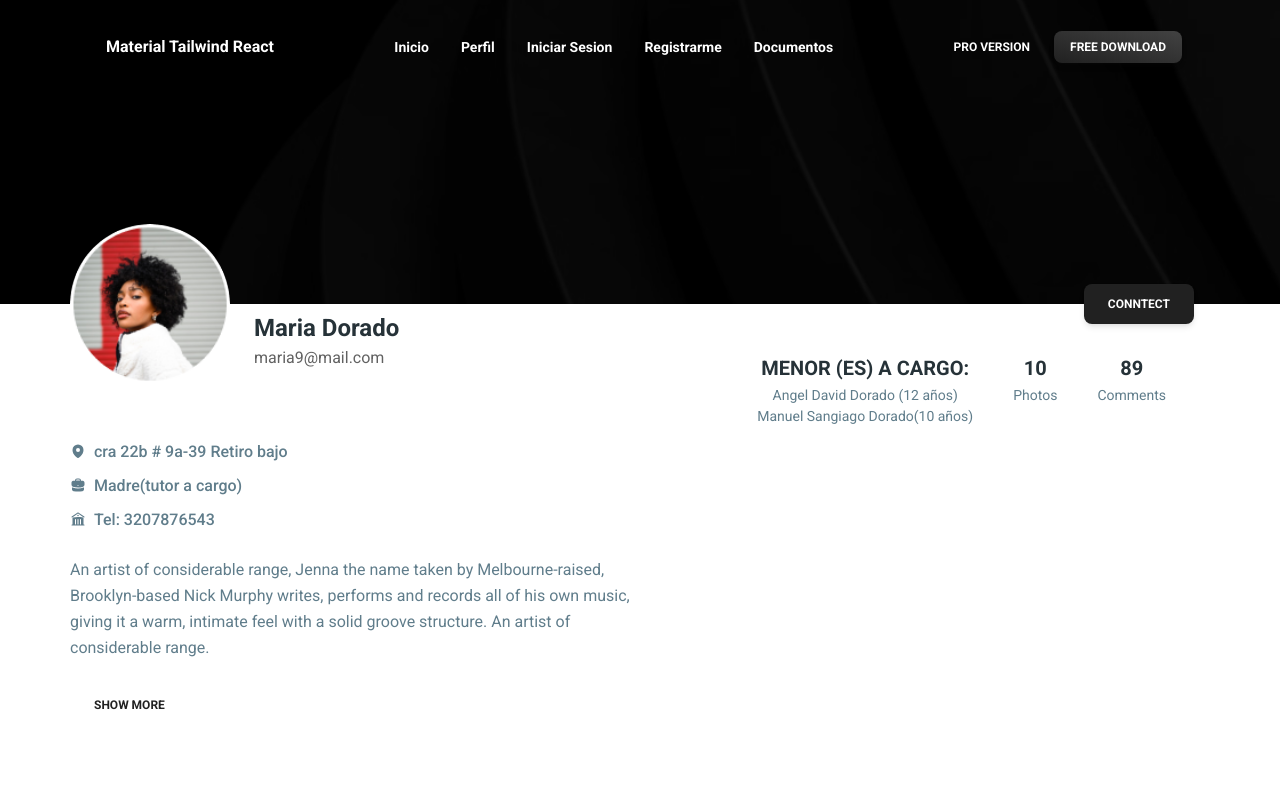
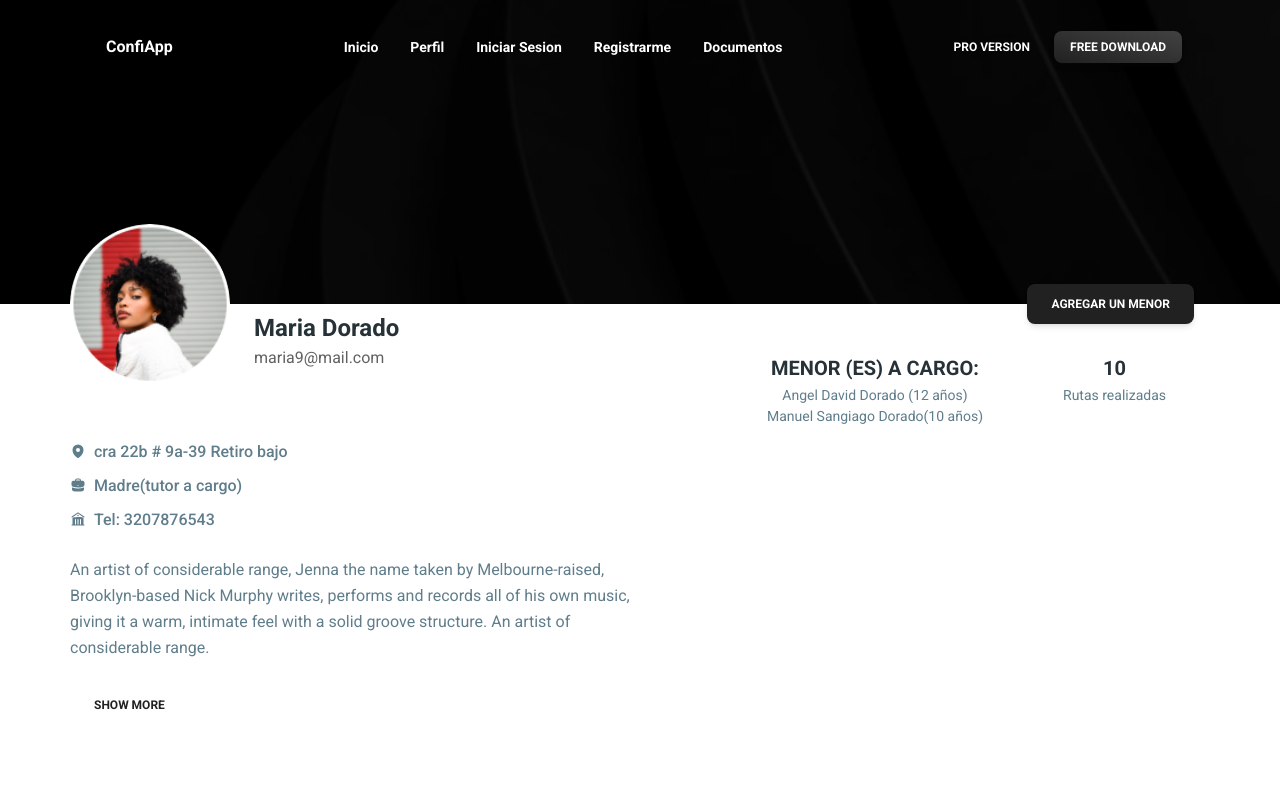
Before and after one commit to NicoleGalindez/Septimo_Trimestre, a React (Vite) app in the folder material-tailwind-kit-react-main/material-tailwind-kit-react-main/: page /profile in a window 1280 px wide. Shown: the top 800 px of the page. Built offline with nearby package versions, Linux system fonts and the light colour scheme.

Commit message:
continuar

```diff
--- a/material-tailwind-kit-react-main/material-tailwind-kit-react-main/src/pages/profile.jsx
+++ b/material-tailwind-kit-react-main/material-tailwind-kit-react-main/src/pages/profile.jsx
@@ -35,7 +35,7 @@ export function Profile() {
               </div>
 
               <div className="mt-10 mb-10 flex lg:flex-col justify-between items-center lg:justify-end lg:mb-0 lg:px-4 flex-wrap lg:-mt-5">
-                <Button className="bg-gray-900 w-fit lg:ml-auto">Conntect</Button>
+                <Button className="bg-gray-900 w-fit lg:ml-auto">Agregar un menor</Button>
                 <div className="flex justify-start py-4 pt-8 lg:pt-4">
                   <div className="mr-4 p-3 text-center">
                     <Typography
@@ -55,6 +55,21 @@ export function Profile() {
                     </Typography>
                   </div>
                   <div className="mr-4 p-3 text-center">
+                    {/* <Typography
+                      variant="lead"
+                      color="blue-gray"
+                      className="font-bold uppercase"
+                    >
+                      10
+                    </Typography>
+                    <Typography
+                      variant="small"
+                      className="font-normal text-blue-gray-500"
+                    >
+                      Rutas realizadas
+                    </Typography> */}
+                  </div>
+                  <div className="p-3 text-center lg:mr-4">
                     <Typography
                       variant="lead"
                       color="blue-gray"
@@ -66,22 +81,7 @@ export function Profile() {
                       variant="small"
                       className="font-normal text-blue-gray-500"
                     >
-                      Photos
-                    </Typography>
-                  </div>
-                  <div className="p-3 text-center lg:mr-4">
-                    <Typography
-                      variant="lead"
-                      color="blue-gray"
-                      className="font-bold uppercase"
-                    >
-                      89
-                    </Typography>
-                    <Typography
-                      variant="small"
-                      className="font-normal text-blue-gray-500"
-                    >
-                      Comments
+                      Rutas realizadas
                     </Typography>
                   </div>
                 </div>
--- a/material-tailwind-kit-react-main/material-tailwind-kit-react-main/src/widgets/layout/navbar.jsx
+++ b/material-tailwind-kit-react-main/material-tailwind-kit-react-main/src/widgets/layout/navbar.jsx
@@ -121,7 +121,7 @@ export function Navbar({ brandName, routes, action }) {
 }
 
 Navbar.defaultProps = {
-  brandName: "Material Tailwind React",
+  brandName: "ConfiApp",
   action: (
     <a
       href="https://www.creative-tim.com/product/material-tailwind-kit-react"
```
